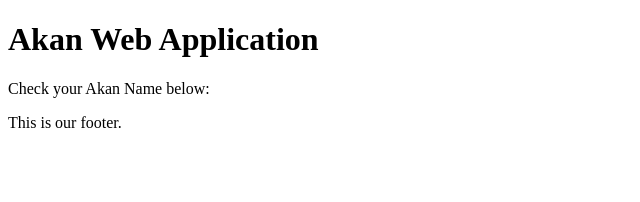
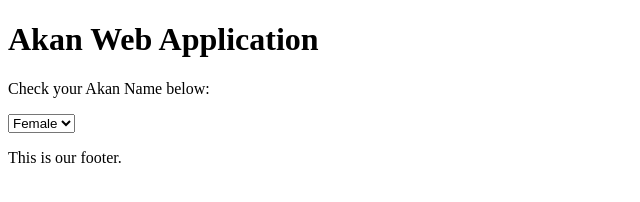
Before and after one commit to jsbiko/AkanApp, a plain HTML site: page index.html in a window 1280 px wide. Shown: the whole page, without its empty margins (0-640 px from the left). Drawn offline with Linux system fonts and the light colour scheme.

Commit message:
Gender options

```diff
--- a/index.html
+++ b/index.html
@@ -13,6 +13,12 @@
 
             <div class="akanForm">
                 <p>Check your Akan Name below:</p>
+                <form>
+                    <select id="gender" name="gender">
+                        <option value="she">Female</option>
+                        <option value="he">Male</option>
+                    </select>
+                </form>
             </div> <!--closes akanForm-->
 
         </div> <!--closes akanDescription-->
```
